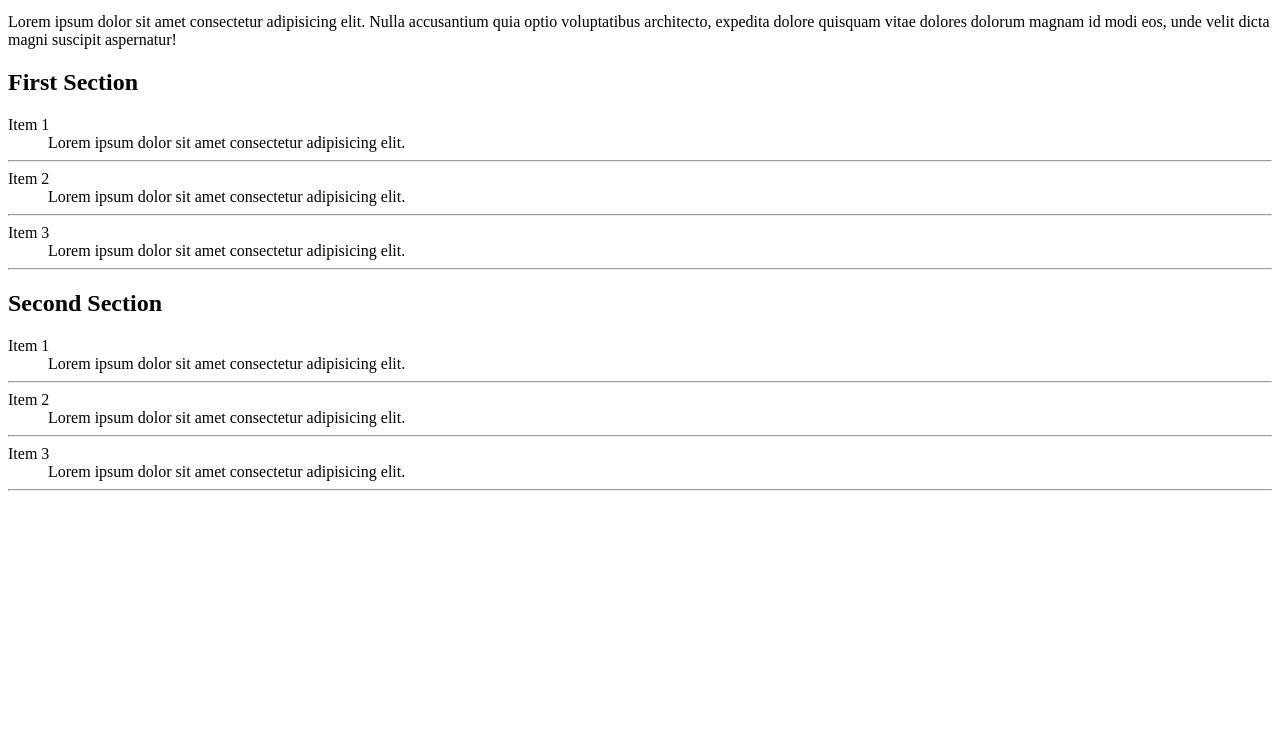
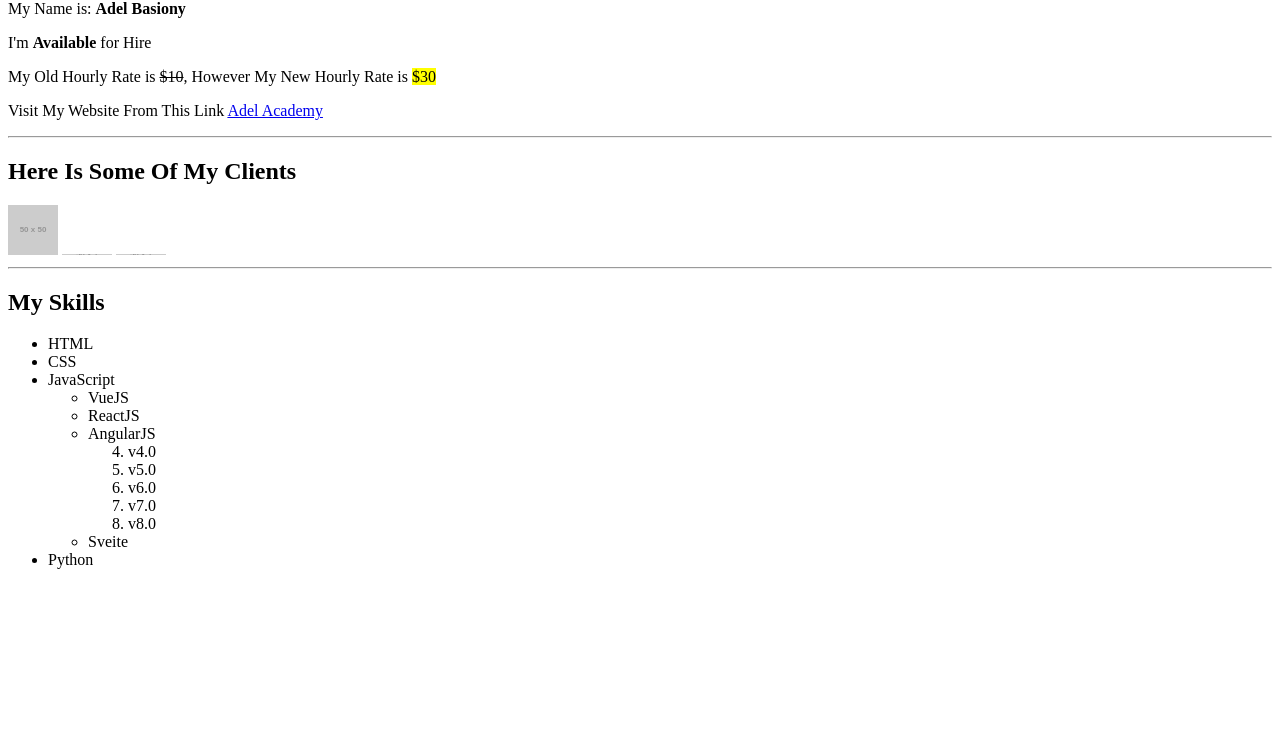
Before and after one commit to Adel-Abasir/ELZero_HTML_Assignments, a plain HTML site: page index.html in a window 1280 px wide. Shown: the part 67-800 px from the top of the page. Drawn offline with Linux system fonts and the light colour scheme; placeholder pictures from the web are drawn by us.

Commit message:
Assignment From 10-15

```diff
--- a/index.html
+++ b/index.html
@@ -11,7 +11,7 @@
 <body>
 
     <!-- Assignment from 5-10  -->
-    <h1>Book Store</h1>
+    <!-- <h1>Book Store</h1>
     <p>Lorem ipsum dolor sit amet consectetur adipisicing elit. Nulla accusantium quia optio voluptatibus architecto, expedita dolore quisquam vitae dolores dolorum magnam id modi eos, unde velit dicta magni suscipit aspernatur!</p>
 
     <h2>First Section</h2>
@@ -38,7 +38,46 @@
         <dt>Item 3</dt>
         <dd>Lorem ipsum dolor sit amet consectetur adipisicing elit.</dd>
         <hr>
-    </dl>
+    </dl> -->
+
+    <!-- Assignment from 10-15  -->
+    <h2>My Info</h2>
+    <p>My Name is: <b>Adel Basiony</b></p>
+    <p>I'm <strong>Available</strong> for Hire</p>
+    <p>My Old Hourly Rate is <del>$10</del>, However My New Hourly Rate is <mark>$30</mark> </p>
+    <p>Visit My Website From This Link <a href="https/www,google.com" target="_blank">Adel Academy</a></p>
+    <hr>
+
+    <h2>Here Is Some Of My Clients </h2>
+    <img src="https://via.placeholder.com/50/F00" alt="">
+    <img src="https://via.placeholder.com/50/0F0" alt="">
+    <img src="https://via.placeholder.com/50/00F" alt="">
+    <hr>
+
+    <h2>My Skills</h2>
+    <ul>
+        <li>HTML</li>
+        <li>CSS</li>
+        <li>
+            JavaScript
+            <ul>
+                <li>VueJS</li>
+                <li>ReactJS</li>
+                <li>
+                    AngularJS
+                    <ol start="4">
+                        <li>v4.0</li>
+                        <li>v5.0</li>
+                        <li>v6.0</li>
+                        <li>v7.0</li>
+                        <li>v8.0</li>
+                    </ol>
+                </li>
+                <li>Sveite</li>
+            </ul>
+        </li>
+        <li>Python</li>
+    </ul>
 </body>
 
 </html>
```
